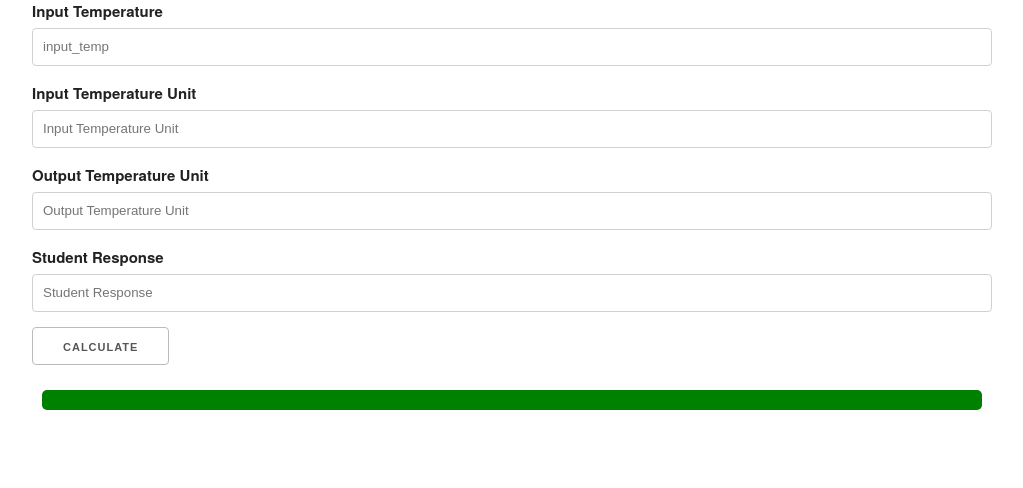
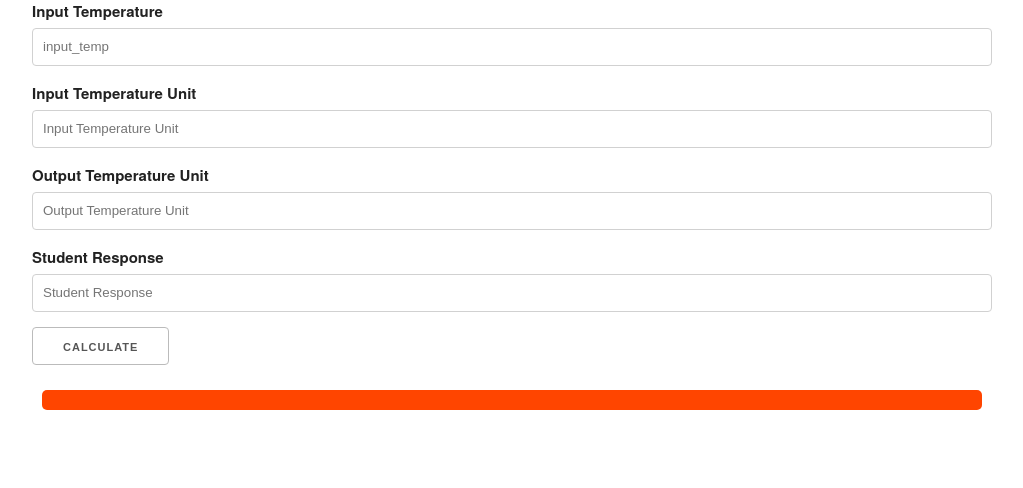
Before and after one commit to sakian2/FlaskDevopsProject, a Flask app: page / in a window 1280 px wide. Shown: the part 76-564 px from the top of the page, without its empty margins (128-1151 px from the left). Run offline with Flask 2, Linux system fonts and the light colour scheme.

```diff
--- a/templates/app.html
+++ b/templates/app.html
@@ -11,7 +11,7 @@
         />
     <style>
         .alert {
-            background: green;
+            background: orangered;
             padding: 1rem;
             border-radius: 5px;
             color: white;
```
